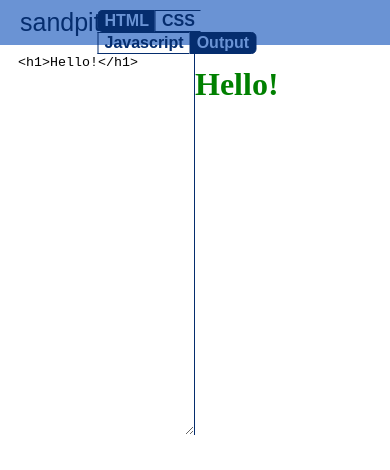
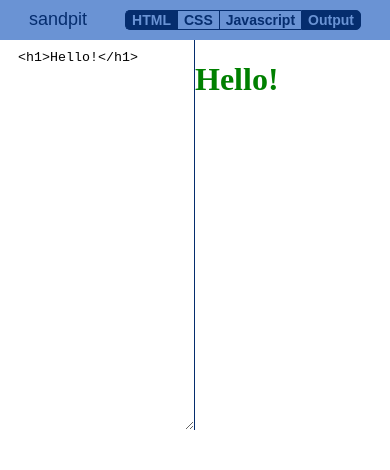
Before and after one commit to AngelinaPolyakova/sandpit, a plain HTML site: page index.html in a window 390 px wide. Drawn offline with nearby package versions, Linux system fonts and the light colour scheme.

Commit message:
fixed on mobile

```diff
--- a/style.scss
+++ b/style.scss
@@ -79,3 +79,26 @@ body {
     }
 
 }
+
+@media (max-width: 767px) {
+
+    .header {
+        justify-content: space-around;
+        padding: 10px 10px;
+        .logo a {
+            font-size: 18px;
+        }
+
+        .navigation {
+            position: static;
+            left: auto;
+            transform: none;
+            white-space: nowrap;
+
+            .button {
+                font-size: 14px;
+            }
+        }
+    }
+
+}
```
Also changed, not shown: style.css, 1 other file.
